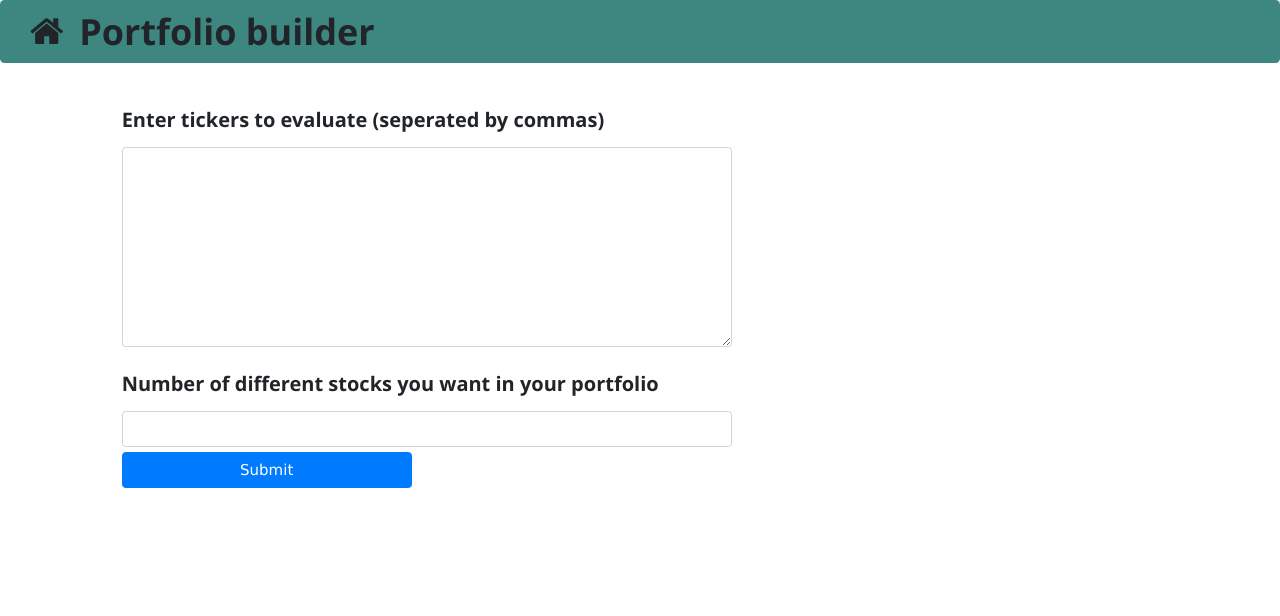
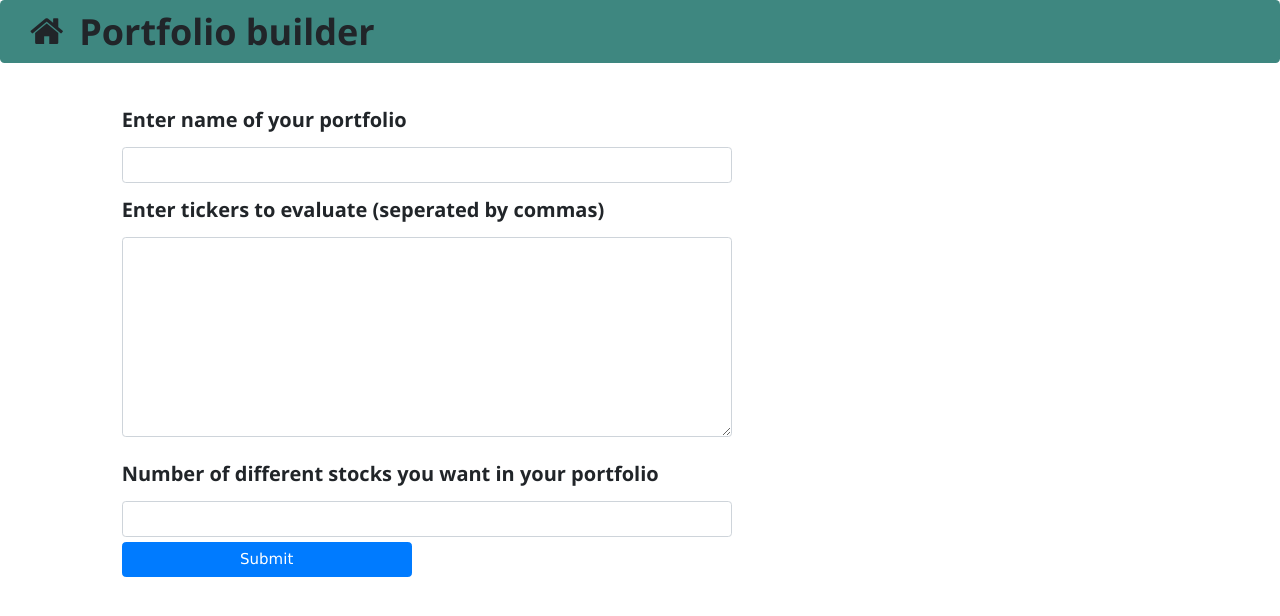
Before and after one commit to ChackMociute/Distributed-Systems-coursework-2, a Flask app: page / in a window 1280 px wide. Shown: the top 616 px of the page. Run offline with Flask 2, Linux system fonts and the light colour scheme; some libraries are stand-ins or nearby versions.

Commit message:
Added database for storing users and tickers

```diff
--- a/client/app/forms.py
+++ b/client/app/forms.py
@@ -1,7 +1,8 @@
 from flask_wtf import FlaskForm
-from wtforms import TextAreaField, IntegerField
-from wtforms.validators import DataRequired, NumberRange
+from wtforms import StringField, TextAreaField, IntegerField
+from wtforms.validators import DataRequired, NumberRange, Length
 
 class StockForm(FlaskForm):
+    name = StringField('name', validators=[DataRequired(), Length(max=100)])
     tickers = TextAreaField('tickers', validators=[DataRequired()])
     number = IntegerField('number', validators=[DataRequired(), NumberRange(min=0)])
--- /dev/null
+++ b/client/app/models.py
@@ -0,0 +1,6 @@
+from app import db
+
+class Portfolio(db.Model):
+    name = db.Column(db.String(100), primary_key=True)
+    tickers = db.Column(db.String())
+    n = db.Column(db.Integer())
--- a/client/app/templates/home.html
+++ b/client/app/templates/home.html
@@ -8,6 +8,12 @@
 <form action="" method="post" name="calculator">
     {{ form.hidden_tag() }}
     <div class="container-fluid">
+        <div class="row">
+            <div class="col-6 offset-1">
+                <p><h4><b>Enter name of your portfolio</b></h4></p>
+                {{ form.name(class_='form-control') }}
+            </div>
+        </div>
         <div class="row">
             <div class="col-6 offset-1">
                 <p><h4><b>Enter tickers to evaluate (seperated by commas)</b></h4></p>
--- a/client/app/views.py
+++ b/client/app/views.py
@@ -1,34 +1,57 @@
-from app import app
+from app import app, db
 from .forms import StockForm
+from .models import Portfolio
 from flask import render_template, redirect, url_for
 from datetime import datetime, timedelta
 import time
 import requests as req
 import pandas as pd
 
+SUMMARY_API = "https://query1.finance.yahoo.com/v11/finance/quoteSummary/{}?modules=defaultKeyStatistics,financialData"
+HISTORIC_API = "https://query1.finance.yahoo.com/v7/finance/download/{}?period1={}&period2={}&interval=1mo"
+HEADERS = {'user-agent': 'curl/7.55.1'}
+API_ADDRESS = "http://localhost"
+QUALITY_PORT = "1111"
+PORTFOLIO_PORT = "2222"
+
 
 @app.route('/', methods=['GET', 'POST'])
 def home():
     form = StockForm()
     if form.validate_on_submit():
-        return redirect(url_for('stocks',
-                                tickers=','.join(list({tick.strip() for tick in form.tickers.data.split(',')})),
-                                n=form.number.data))
+        update_db(form)
+        return redirect(url_for('stocks', name=form.name.data))
     return render_template('home.html', form=form)
 
-@app.route('/stocks', defaults={'tickers': 'msft', 'n': None})
-@app.route('/stocks/<tickers><n>')
-def stocks(tickers, n):
-    tickers = tickers.split(',')
+def update_db(form):
+    name = form.name.data
+    tickers = ','.join(list({tick.strip() for tick in form.tickers.data.split(',')}))
+    portfolio = Portfolio.query.get(name)
+    if portfolio is None:
+        db.session.add(Portfolio(name=name, tickers=tickers, n=form.number.data))
+    else:
+        portfolio.tickers = tickers
+        portfolio.n = form.number.data
+    db.session.commit()
+
+@app.route('/stocks/<name>')
+def stocks(name):
+    portfolio, stocks = create_portfolio(name)
+    return render_template('stocks.html', stocks=stocks.iterrows(), portfolio=portfolio)
+
+def create_portfolio(name):
+    pf = Portfolio.query.get(name)
+    tickers = pf.tickers.split(',')
     summary = create_summary_matrix(tickers)
     historic = create_historic_matrix(tickers)
-    data = pd.read_json(req.post("http://127.0.0.1:1111", data={'data': summary.to_json()}).json())
-    cov = pd.read_json(req.post("http://127.0.0.1:1111/cov", data={'data': historic.to_json()}).json())
-    portfolio = pd.read_json(req.post("http://127.0.0.1:2222",
-                                      data={'scores': data.score.to_json(),
+    stocks = pd.read_json(req.post(f"{API_ADDRESS}:{QUALITY_PORT}", data={'data': summary.to_json()}).json())
+    cov = pd.read_json(req.post(f"{API_ADDRESS}:{QUALITY_PORT}/cov", data={'data': historic.to_json()}).json())
+    portfolio = pd.read_json(req.get(f"{API_ADDRESS}:{PORTFOLIO_PORT}",
+                                      data={'scores': stocks.score.to_json(),
                                             'cov': cov.to_json(),
-                                            'n': n}).json())
-    return render_template('stocks.html', columns=data.columns, stocks=data.iterrows(), portfolio=portfolio)
+                                            'n': pf.n}).json()).sort_values('weight', ascending=False)
+    return portfolio, stocks.sort_values('score', ascending=False)
+
 
 def create_summary_matrix(tickers):
     df = pd.DataFrame([get_summary_from_ticker(tick) for tick in tickers if tick != ''])
@@ -36,9 +59,7 @@ def create_summary_matrix(tickers):
     return df.set_index('ticker')
 
 def get_summary_from_ticker(tick):
-    data = req.get(f"https://query1.finance.yahoo.com/v11/finance/quoteSummary/{tick}?modules=defaultKeyStatistics,financialData",
-                   headers={'user-agent': 'curl/7.55.1'}
-                  ).json()['quoteSummary']['result']
+    data = req.get(SUMMARY_API.format(tick), headers=HEADERS).json()['quoteSummary']['result']
     if data is not None:
         data = data[0]
         eps = data['defaultKeyStatistics']['trailingEps']['raw']
@@ -54,8 +75,7 @@ def create_historic_matrix(tickers):
     return pd.DataFrame({tick: get_historic_from_ticker(tick, p1, p2) for tick in tickers if tick != ''}).astype(float)
 
 def get_historic_from_ticker(tick, p1, p2):
-    data = req.get(f"https://query1.finance.yahoo.com/v7/finance/download/{tick}?period1={p1}&period2={p2}&interval=1mo",
-                   headers={'user-agent': 'curl/7.55.1'}).text
+    data = req.get(HISTORIC_API.format(tick, p1, p2), headers=HEADERS).text
     data = [i.split(',') for i in data.split('\n')]
     df = pd.DataFrame(data[1:], columns=data[0])[['Date', 'Close']]
     df.Date = pd.to_datetime(df.Date.squeeze())
```
Also changed, not shown: client/app/__init__.py (+9 -2 lines), client/app/templates/stocks.html (+7 -10 lines), client/config.py (added, +8 -0 lines), client/app.db (added).
